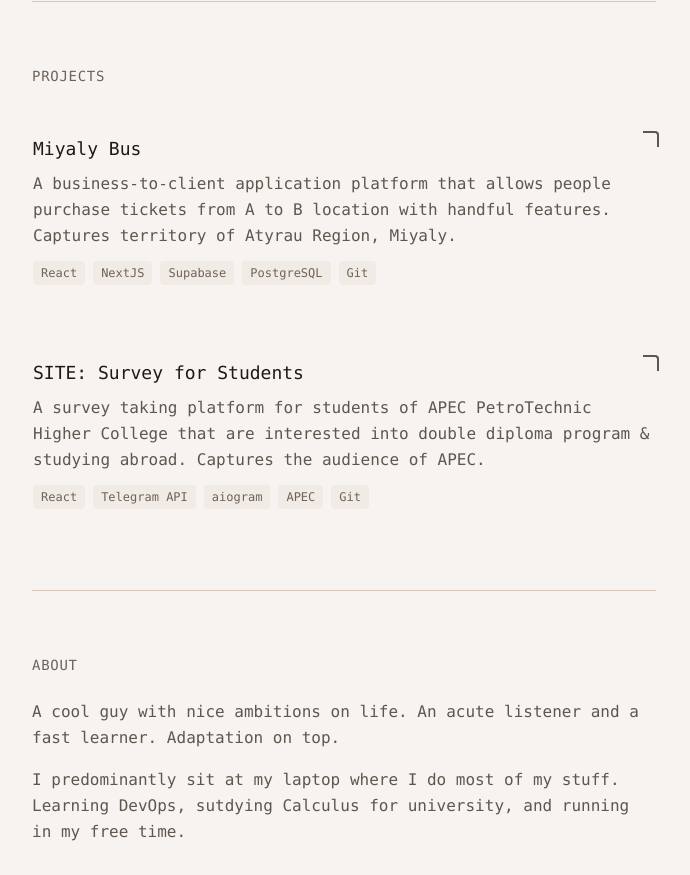
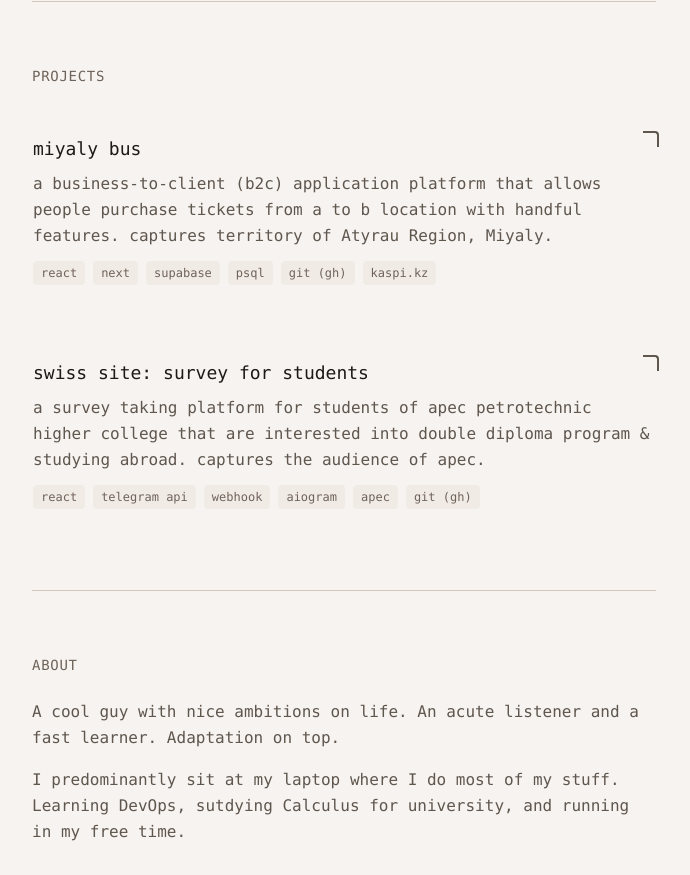
Before and after one commit to aikhon/portfolio, a React (Vite) app: page / in a window 1280 px wide. Shown: the part 2220-3095 px from the top of the page, without its empty margins (424-1114 px from the left). Built offline with nearby package versions, Linux system fonts and the light colour scheme; grey boxes are pictures that could not be loaded.

Commit message:
chore: projects.js content fixed

```diff
--- a/src/data/projects.js
+++ b/src/data/projects.js
@@ -1,16 +1,16 @@
 export const projects = [
   {
-    title: 'Miyaly Bus',
+    title: "miyaly bus",
     description:
-      'A business-to-client application platform that allows people purchase tickets from A to B location with handful features. Captures territory of Atyrau Region, Miyaly.',
-    tags: ['React', 'NextJS', 'Supabase', 'PostgreSQL', 'Git'],
-    url: 'https://miyaly-bus.vercel.app/ru/',
+      "a business-to-client (b2c) application platform that allows people purchase tickets from a to b location with handful features. captures territory of Atyrau Region, Miyaly.",
+    tags: ["react", "next", "supabase", "psql", "git (gh)", "kaspi.kz"],
+    url: "https://miyaly-bus.kz/",
   },
   {
-    title: 'SITE: Survey for Students',
+    title: "swiss site: survey for students",
     description:
-      'A survey taking platform for students of APEC PetroTechnic Higher College that are interested into double diploma program & studying abroad. Captures the audience of APEC.',
-    tags: ['React', 'Telegram API', 'aiogram', 'APEC', 'Git'],
-    url: 'https://site-app-steel.vercel.app/',
+      "a survey taking platform for students of apec petrotechnic higher college that are interested into double diploma program & studying abroad. captures the audience of apec.",
+    tags: ["react", "telegram api", "webhook", "aiogram", "apec", "git (gh)"],
+    url: "https://site-app-steel.vercel.app/",
   },
 ];
```
